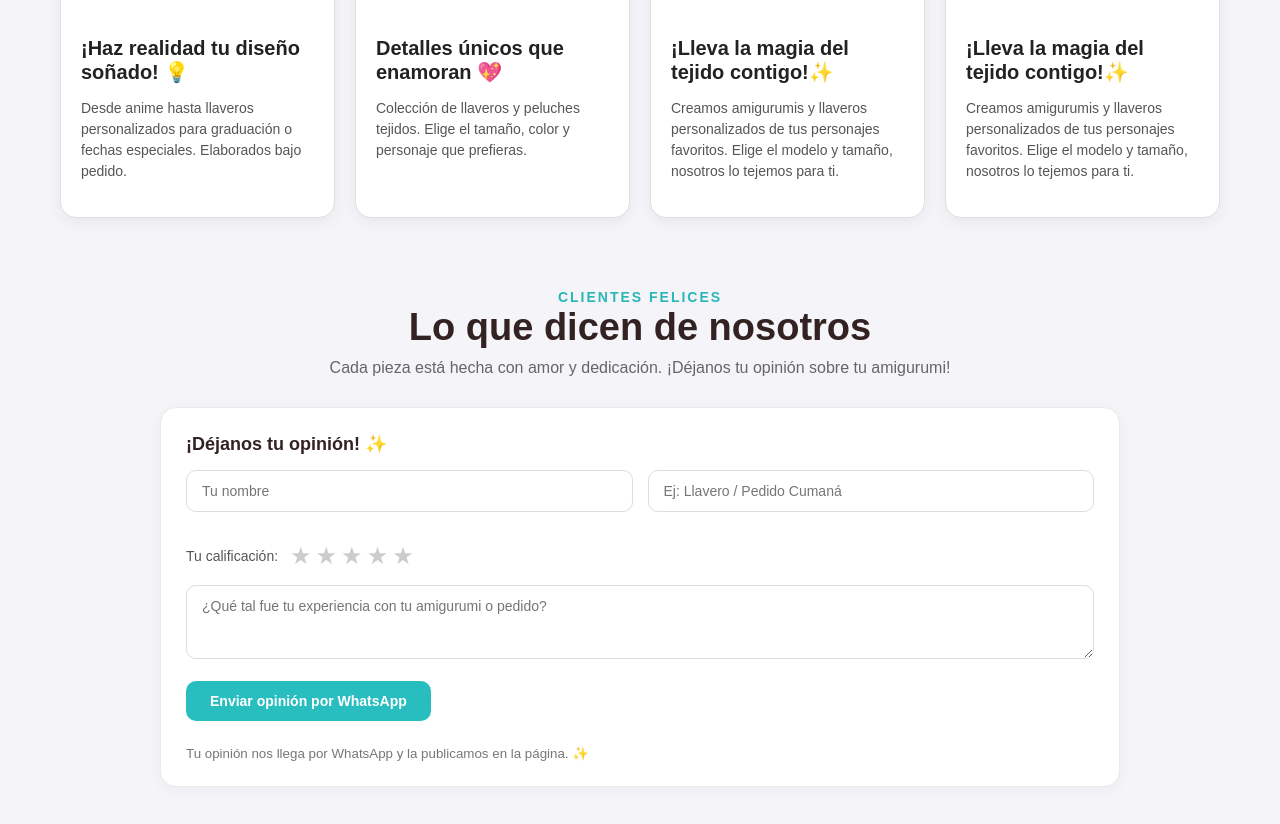
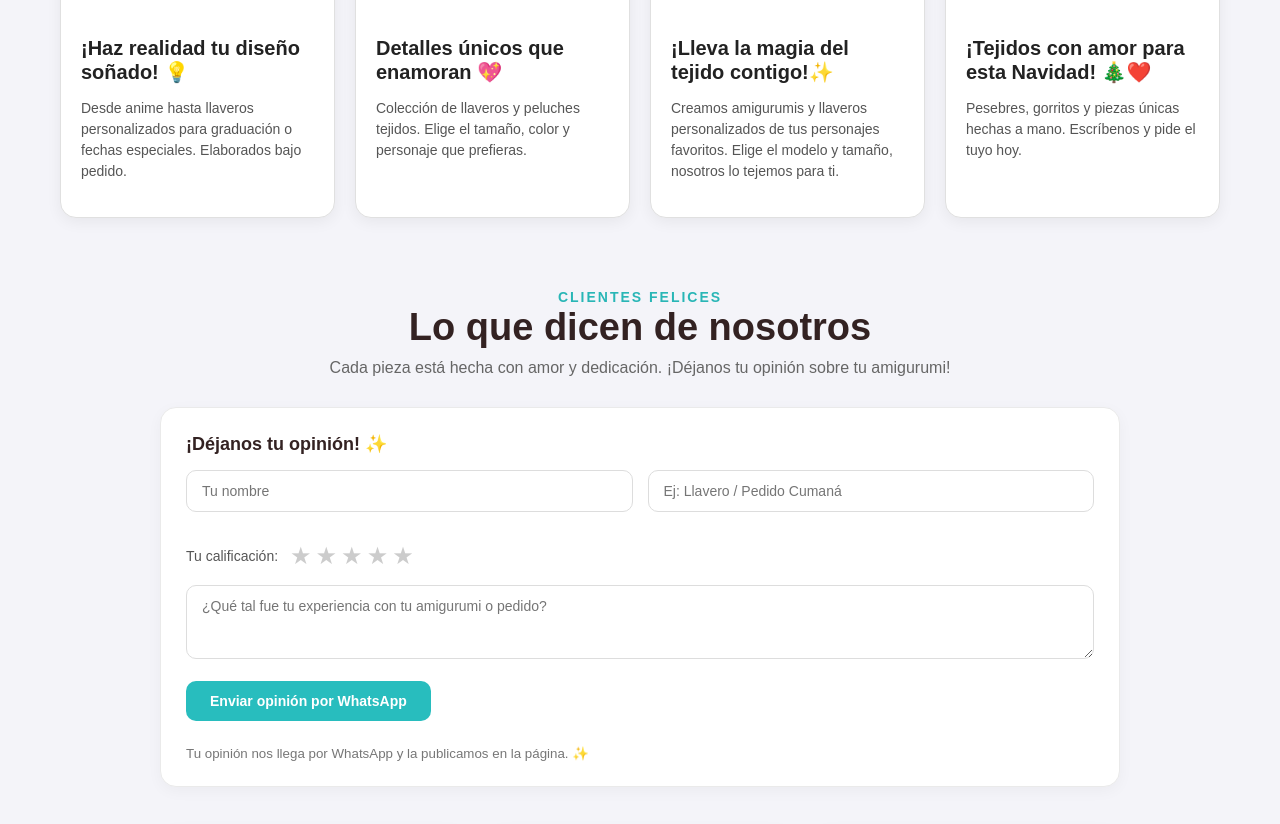
Before and after one commit to jmanuel1762-max/miko-stitches, a plain HTML site: page index.html in a window 1280 px wide. Shown: the part 3264-4088 px from the top of the page. Drawn offline with Linux system fonts and the light colour scheme.

Commit message:
correccion de texto en tarjetas

```diff
--- a/index.html
+++ b/index.html
@@ -253,8 +253,8 @@
             </div>
             <div class="post-content">
                 <!--<span class="post-date">05 de Noviembre, 2026</span>-->
-                <h3>¡Lleva la magia del tejido contigo!✨</h3>
-                <p>Creamos amigurumis y llaveros personalizados de tus personajes favoritos. Elige el modelo y tamaño, nosotros lo tejemos para ti.</p>
+                <h3>¡Tejidos con amor para esta Navidad! 🎄❤️</h3>
+                <p>Pesebres, gorritos y piezas únicas hechas a mano. Escríbenos y pide el tuyo hoy.</p>
                 <!-- <a href="#" class="btn-leer-mas">Leer más ➔</a>-->
             </div>
         </article>
```
